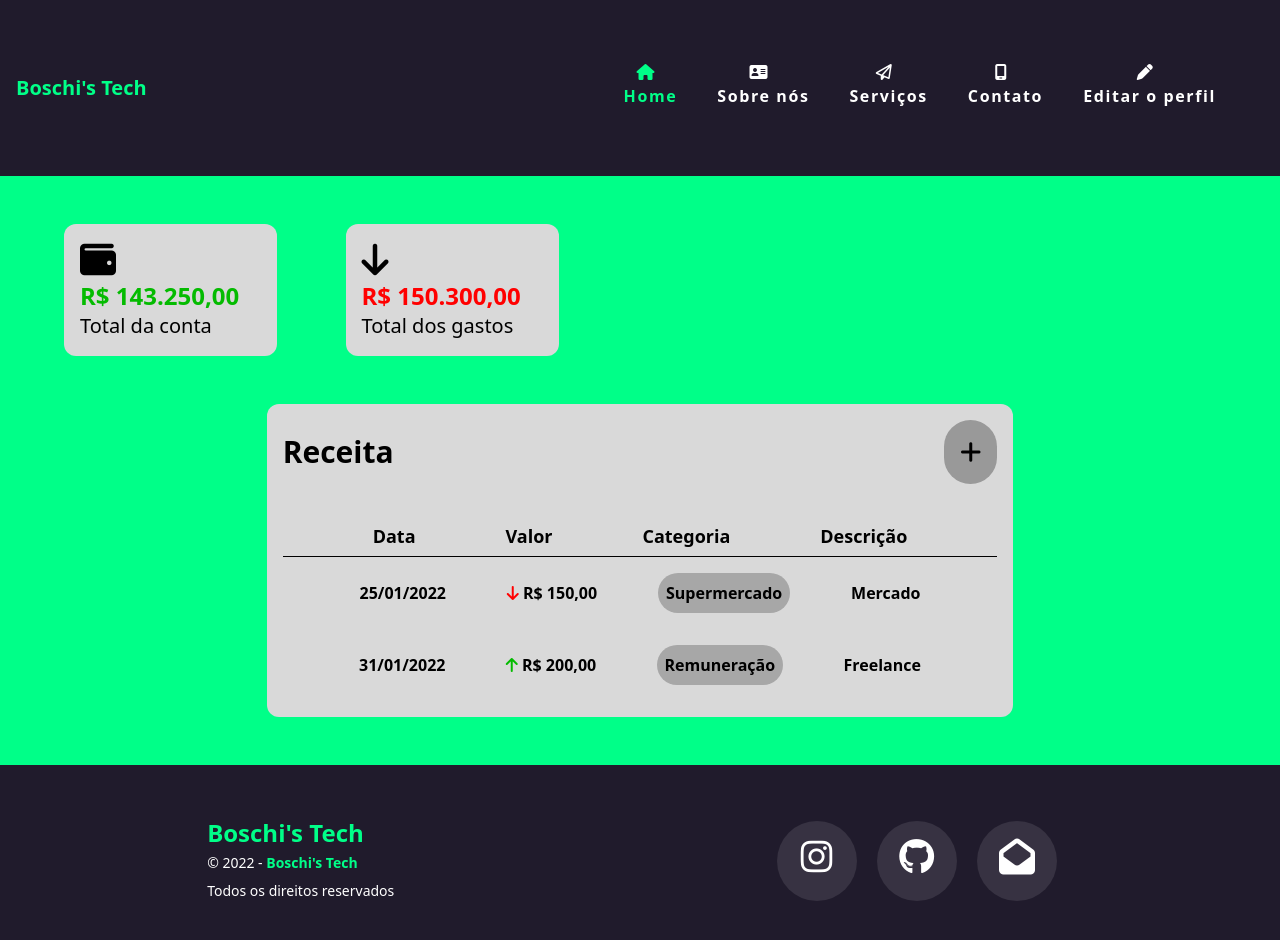
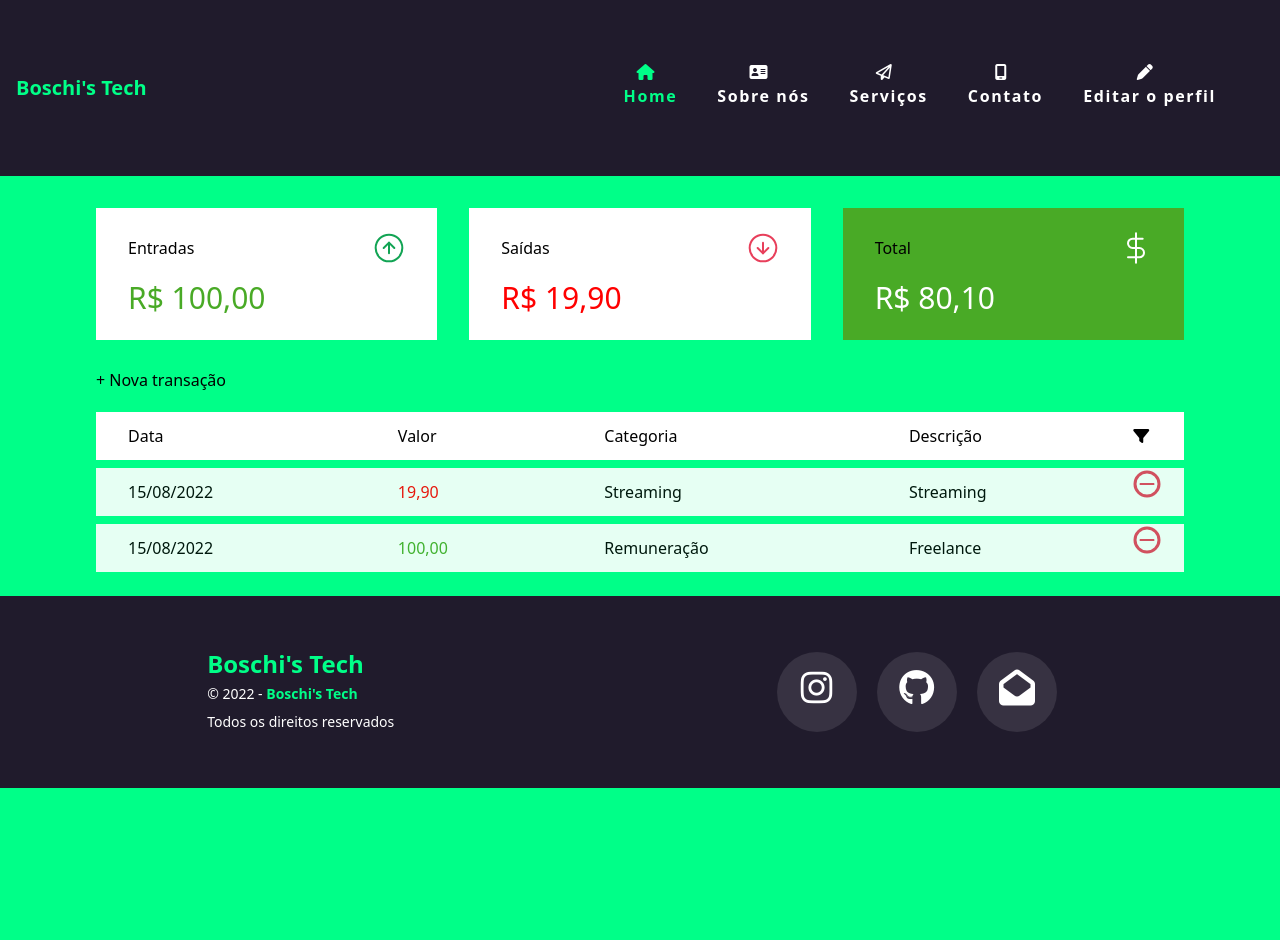
Before and after one commit to JVOPINHO/Boschis-Tech, a website built with Vite: page src/index.html in a window 1280 px wide. After the commit the page ends 800 px from the top, so only its background shows below. Built offline with nearby package versions, Linux system fonts and the light colour scheme.

Commit message:
Refazendo a página principal

```diff
--- a/src/css/tailwind.css
+++ b/src/css/tailwind.css
@@ -13,12 +13,12 @@
 
     ::-webkit-scrollbar-track {
         background-color: #201B2C;
-        border-radius: 30px;
+        border-radius: 10px;
     }
 
     ::-webkit-scrollbar-thumb {
         background-color: lightgreen;
-        border-radius: 30px;
+        border-radius: 10px;
         visibility: visible;
     }
 }
--- a/src/index.html
+++ b/src/index.html
@@ -22,7 +22,7 @@
                 <div class="h-auto note:h-0 note:overflow-hidden" id="links-container">
                     <ul class="flex text-2xl p-8 note:block note:float-left" id="list">
                         <li>
-                            <a class="flex flex-col items-center relative p-4 text-base tracking-widest leading-loose font-bold text-green after:content-[''] after:absolute after:left-0 after:bottom-0 after:w-full after:h-[2px] after:bg-lightgreen note:block" href="#">
+                            <a class="flex flex-col items-center relative p-4 text-base tracking-widest leading-loose font-bold text-green after:content-[''] after:absolute after:left-0 after:bottom-0 after:w-full after:h-[2px] after:bg-lightgreen note:block" href="register.html">
                                 <i class="fa-solid fa-house"></i>
                                 <span class="ml-2">Home</span>
                             </a>
@@ -57,50 +57,70 @@
         </div>
     </header>
 
-    <main>
-        <div class="inline-flex flex-col p-4 leading-loose bg-lightGray rounded-xl w-2/12 mt-12 ml-16 note:w-auto">
-            <i class="fa-solid fa-wallet text-4xl"></i>
-            <span class="text-2xl font-bold text-darkGreen">R$ 143.250,00</span>
-            <p class="text-xl">Total da conta</p>
-        </div>
-        <div class="inline-flex flex-col p-4 leading-loose bg-lightGray rounded-xl w-2/12 mt-12 ml-16 note:w-auto">
-            <i class="fa-solid fa-arrow-down text-4xl"></i>
-            <span class="text-2xl font-bold text-red">R$ 150.300,00</span>
-            <p class="text-xl">Total dos gastos</p>
+    <main class="m-auto w-[90vw]">
+        <section class="grid gap-8 grid-cols-3 m-8 note:grid-cols-1">
+            <div class="py-6 px-8 bg-white">
+                <h3 class="flex justify-between items-center text-base">
+                    <span>Entradas</span>
+                    <img src="img/income.svg" alt="arrow up">
+                </h3>
+                <p class="text-3xl text-darkGreen mt-4">R$ 100,00</p>
+            </div>
+            <div class="py-6 px-8 bg-white">
+                <h3 class="flex justify-between items-center text-base">
+                    <span>Saídas</span>
+                    <img src="img/expense.svg" alt="arrow down">
+                </h3>
+                <p class="text-3xl text-red mt-4">R$ 19,90</p>
+            </div>
+            <div class="py-6 px-8 bg-darkGreen">
+                <h3 class="flex justify-between items-center text-base">
+                    <span>Total</span>
+                    <img src="img/total.svg" alt="cifrão">
+                </h3>
+                <p class="text-3xl text-white mt-4">R$ 80,10</p>
+            </div>
+        </section>
+
+        <div class="ml-8">
+            <a href="#" class="cursor-pointer">+ Nova transação</a>
         </div>
 
-        <div class="m-12 mx-auto bg-lightGray p-4 w-7/12 rounded-xl note:w-[95%]">
-            <div class="flex items-center justify-between">
-                <h1 class="text-3xl font-bold note:text-2xl">Receita</h1>
-                <button class="bg-gray rounded-full p-4 hover:bg-black hover:text-white note:p-2">
-                    <i class="fa-solid fa-plus text-2xl"></i>
-                </button>
-            </div>
-            <div class="flex justify-evenly mt-8 mx-auto text-lg font-bold border-b-[1px] border-black border-solid leading-10 note:text-sm">
-                <h3>Data</h3>
-                <h3>Valor</h3>
-                <h3>Categoria</h3>
-                <h3>Descrição</h3>
-            </div>
-            <div class="flex justify-evenly text-base font-bold items-center p-4 note:text-sm">
-                <span>25/01/2022</span>
-                <span class="note:ml-4">
-                    <i class="fa-solid fa-arrow-down text-red"></i>
-                    R$ 150,00
-                </span>
-                <span class="bg-grayTwo rounded-3xl p-2 note:ml-4">Supermercado</span>
-                <span class="note:ml-4">Mercado</span>
-            </div>
-            <div class="flex justify-evenly text-base font-bold items-center p-4 note:text-sm">
-                <span>31/01/2022</span>
-                <span class="note:ml-4">
-                    <i class="fa-solid fa-arrow-up text-darkGreen"></i>
-                    R$ 200,00
-                </span>
-                <span class="bg-grayTwo rounded-3xl p-2 note:ml-4">Remuneração</span>
-                <span class="note:ml-4">Freelance</span>
-            </div>
-        </div>
+        <section class="overflow-x-auto">
+            <table class="w-full py-4 px-8 text-left border-separate border-spacing-y-[0.5rem]">
+                <thead>
+                    <tr class="bg-white">
+                        <th class="py-4 px-8 text-left">Data</th>
+                        <th class="py-4 px-8 tex-left">Valor</th>
+                        <th class="py-4 px-8 text-left">Categoria</th>
+                        <th class="py-4 px-8 text-left">Descrição</th>
+                        <th>
+                            <i class="fas fa-filter"></i>
+                        </th>
+                    </tr>
+                </thead>
+                <tbody>
+                    <tr class="opacity-90 bg-white">
+                        <td class="py-4 px-8 text-left">15/08/2022</td>
+                        <td class="py-4 px-8 text-left text-red">19,90</td>
+                        <td class="py-4 px-8 text-left">Streaming</td>
+                        <td class="py-4 px-8 text-left">Streaming</td>
+                        <td>
+                            <img src="img/minus.svg" alt="remove">
+                        </td>
+                    </tr>
+                    <tr class="opacity-90 bg-white">
+                        <td class="py-4 px-8 text-left">15/08/2022</td>
+                        <td class="py-4 px-8 text-left text-darkGreen">100,00</td>
+                        <td class="py-4 px-8 text-left">Remuneração</td>
+                        <td class="py-4 px-8 text-left">Freelance</td>
+                        <td>
+                            <img src="img/minus.svg" alt="remove">
+                        </td>
+                    </tr>
+                </tbody>
+            </table>
+        </section>
     </main>
 
     <footer class="flex items-center justify-around bg-darkBlue text-white h-48 p-4 note:flex-col note:justify-center note:h-full">
@@ -123,7 +143,7 @@
     </footer>
 
     <script src="js/navbar.js"></script>
-    <script src="https://kit.fontawesome.com/131a4c7b84.js"></script>
+    <script src="https://kit.fontawesome.com/131a4c7b84.js" crossorigin="anonymous"></script>
 
 </body>
 </html>
--- a/tailwind.config.js
+++ b/tailwind.config.js
@@ -9,7 +9,7 @@ module.exports = {
       colors: {
         lightgreen: '#77FFC0',
         green: '#00FF88',
-        darkGreen: '#04BB00',
+        darkGreen: '#49AA26',
         darkBlue: '#201B2C',
         darkBlue2: '#2F2841',
         lightPurple: '#867D98',
```
Also changed, not shown: src/register.html (+5 -2 lines), src/img/expense.svg (added), src/img/income.svg (added), src/img/minus.svg (added), src/img/total.svg (added).
